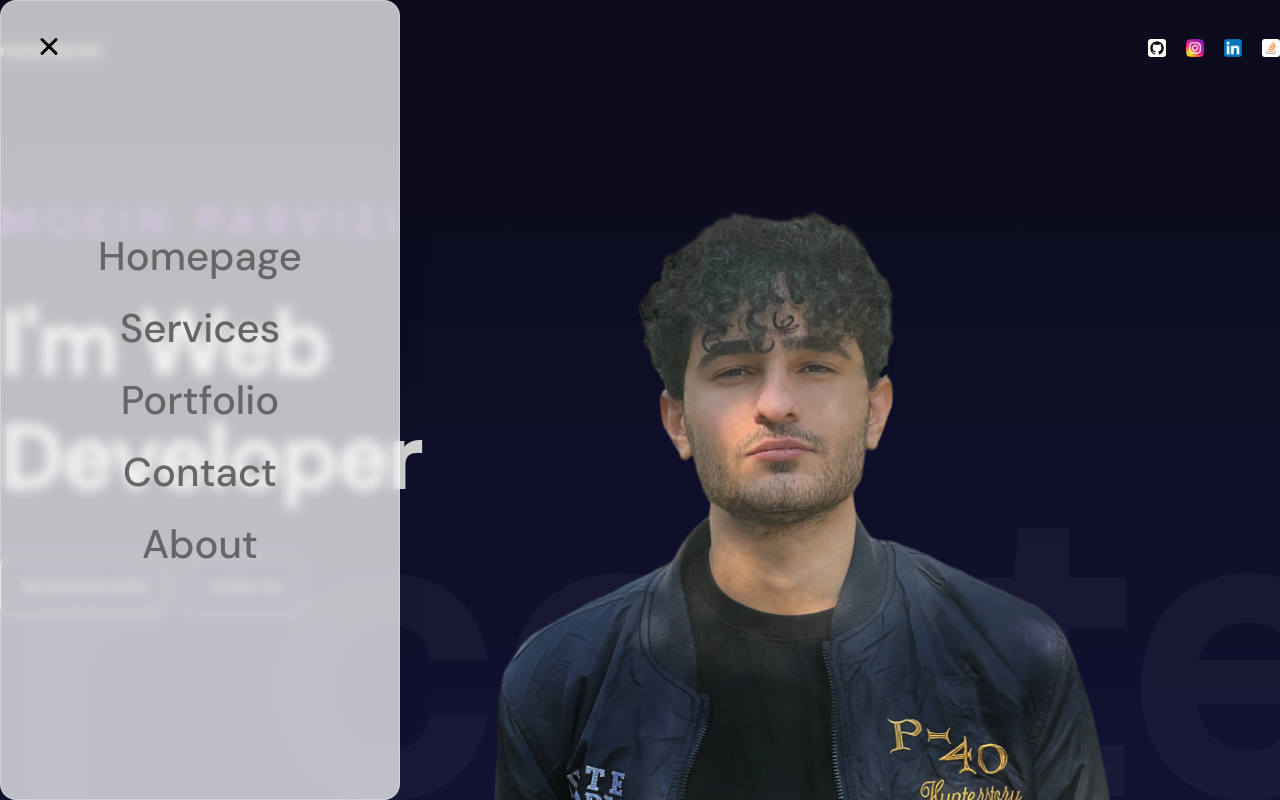
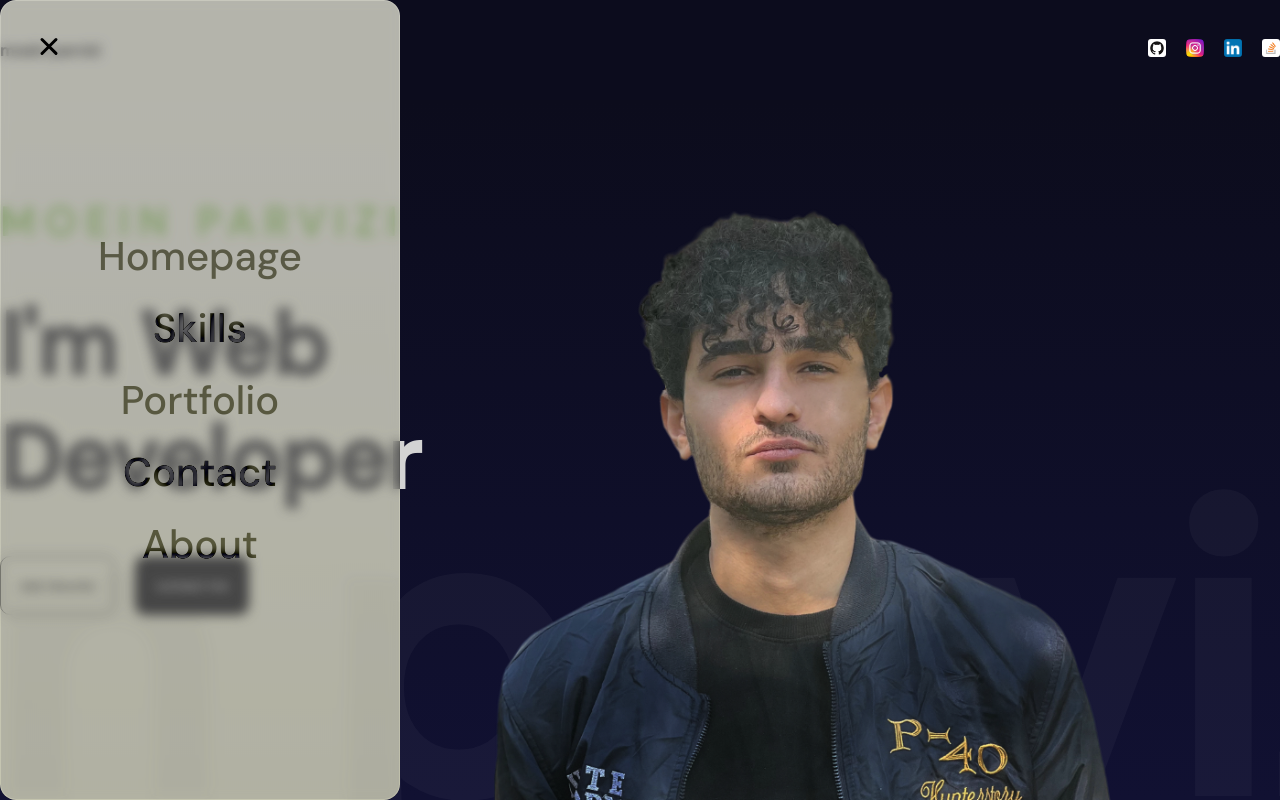
Before and after one commit to moeinparvizi/me, a React (Vite) app: page / in a window 1280 px wide. Both pictures are taken after a click on the button 50 px from the left and 50 px from the top of the page. Shown: the top 800 px of the page. Built offline with nearby package versions, Linux system fonts and the light colour scheme.

Commit message:
start skills section

```diff
--- a/src/App.jsx
+++ b/src/App.jsx
@@ -10,12 +10,12 @@ import { Parallax } from "./Components/parallax/Parallax";
 function App() {
   return (
     <div>
-      <section>
+      <section id="homepage">
         <Navbar />
         <Hero />
       </section>
-      <section id="homepage"><Parallax type="services" /></section>
-      <section id="services">Services</section>
+      <section id="skills"><Parallax type="skills" /></section>
+      <section>skills</section>
       <section id="portfolio"><Parallax type="portfolio" /></section>
       <section>Portfolio1</section>
       <section>Portfolio2</section>
--- a/src/Components/hero/Hero.jsx
+++ b/src/Components/hero/Hero.jsx
@@ -56,7 +56,7 @@ const Hero = () => {
           <motion.h2 variants={textVariants}>i&apos;m web developer</motion.h2>
           <motion.div variants={textVariants} className="buttons">
             <motion.button variants={textVariants} whileHover={{scale:1.2}} whileTap={{scale:0.8}}>
-              see the latest works
+              see resume
             </motion.button>
             <motion.button variants={textVariants} whileHover={{scale:1.2}} whileTap={{scale:0.8}}>contact me</motion.button>
           </motion.div>
@@ -64,7 +64,7 @@ const Hero = () => {
         </motion.div>
       </div>
       <motion.div className="sliding-text-container" variants={sliderVariants} initial="initial" animate="animate">
-        writer content creator influencer
+        moein parvizi web developer
       </motion.div>
       <figure className="image-container">
         <img src={heroImage} alt="" />
--- a/src/Components/hero/hero.scss
+++ b/src/Components/hero/hero.scss
@@ -43,6 +43,11 @@
           border-radius: 10px;
           color: white;
           font-weight: 300;
+
+          &:nth-child(2){
+            background-color: white;
+            color: black;
+          }
         }
       }
     }
--- a/src/Components/parallax/Parallax.jsx
+++ b/src/Components/parallax/Parallax.jsx
@@ -39,13 +39,13 @@ export const Parallax = ({ type }) => { const parallax = useRef();
       ref={parallax}
       style={{
         background:
-          type == "services"
+          type == "skills"
             ? "linear-gradient(180deg, #111132, #0c0c1c )"
             : "linear-gradient(180deg, #111132, #505064 )",
       }}
     >
       <motion.h1 style={{ y: text }}>
-        {type == "services" ? "what we do?" : "what we did?"}
+        {type == "skills" ? "see my skills!" : "see my projects!"}
       </motion.h1>
       <motion.div className="mountains"></motion.div>
       <motion.div
@@ -54,7 +54,7 @@ export const Parallax = ({ type }) => { const parallax = useRef();
         // animate="animate"
         style={{
           y: planets,
-          backgroundImage: `url(${type == "services" ? "/public/planets.png" : "/public/sun.png"})`,
+          backgroundImage: `url(${type == "skills" ? "/public/planets.png" : "/public/sun.png"})`,
         }}
         className="planets"
       ></motion.div>
--- a/src/Components/parallax/parallax.scss
+++ b/src/Components/parallax/parallax.scss
@@ -9,6 +9,7 @@
 
   h1{
     font-size: 100px;
+    text-transform: capitalize;
   }
 
   .mountains{
--- a/src/Components/siderbar/links/Links.jsx
+++ b/src/Components/siderbar/links/Links.jsx
@@ -26,13 +26,13 @@ const itemVariants = {
 };
 
 export default function Links() {
-  const menu = ["homepage", "services", "portfolio", "contact", "about"];
+  const menu = ["homepage", "skills", "portfolio", "contact", "about"];
 
   return (
     <motion.div className="links" variants={variants}>
       {menu.map((item, i) => {
         return (
-          <motion.a href={"#" + item} key={item + i} variants={itemVariants} whileHover={{scale:1.2,color:'black'}} whileTap={{scale:0.8}}>
+          <motion.a href={"#" + item} key={item + i} variants={itemVariants} whileHover={{scale:1.2,color:'white'}} whileTap={{scale:0.8}}>
             {item}
           </motion.a>
         );
--- a/src/Components/siderbar/sidebar.scss
+++ b/src/Components/siderbar/sidebar.scss
@@ -14,6 +14,9 @@
     left: 0;
     width: 400px;
     background: white;
+
+    // ! maby
+    mix-blend-mode: difference;
 
     background: rgba(255, 255, 255, 0.73);
     border-radius: 16px;
```
Lines whose indentation alone changed are shown as unchanged.
